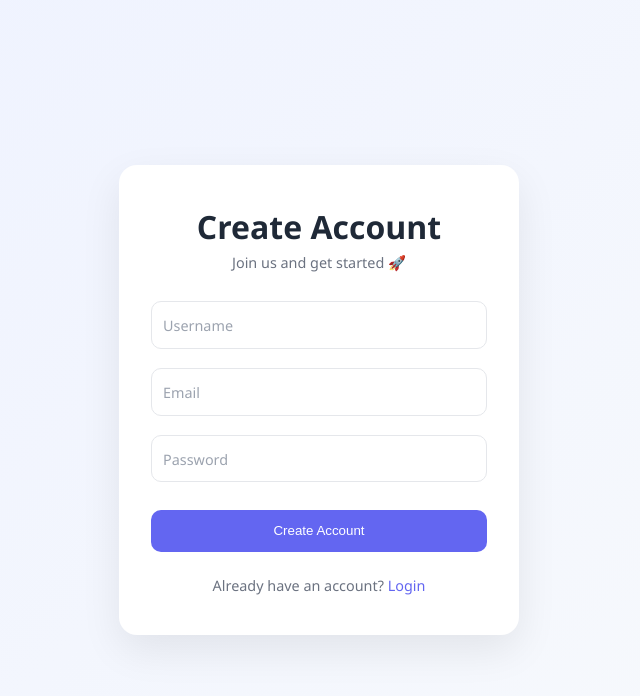
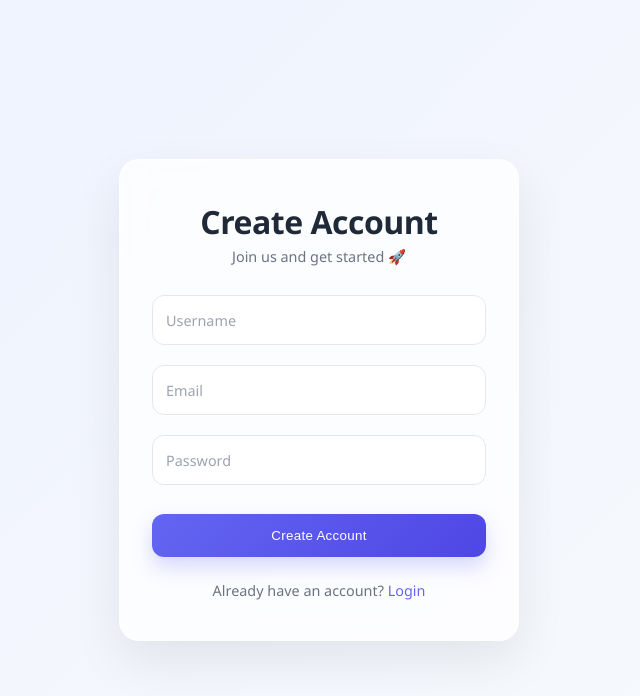
Before and after one commit to mr-saifu-a8/Instagram-Clone, a React app in the folder frontend/: page /register in a window 1280 px wide. Shown: the top 696 px of the page, without its empty margins (321-961 px from the left). Built offline with nearby package versions, Linux system fonts and the light colour scheme; the HTML template or start-up script is replaced by a standard one.

Commit message:
feat: enhance form styles with glassmorphism, improved input animations, and button effects

```diff
--- a/frontend/src/features/auth/style/form.scss
+++ b/frontend/src/features/auth/style/form.scss
@@ -1,4 +1,5 @@
 $primary: #6366f1;
+$primary-dark: #4f46e5;
 $bg: #f4f6fb;
 $text: #1f2937;
 $border: #e5e7eb;
@@ -8,23 +9,38 @@ $border: #e5e7eb;
   display: flex;
   justify-content: center;
   align-items: center;
+
+  // Gradient + subtle pattern feel
   background: linear-gradient(135deg, #eef2ff, #f8fafc);
   font-family: "Segoe UI", sans-serif;
 }
 
+// Glassmorphism Card
 .form-container {
   width: 100%;
   max-width: 400px;
   padding: 2.5rem 2rem;
-  background: white;
-  border-radius: 18px;
-  box-shadow: 0 15px 40px rgba(0, 0, 0, 0.08);
+
+  background: rgba(255, 255, 255, 0.75);
+  backdrop-filter: blur(12px);
+
+  border-radius: 20px;
+  border: 1px solid rgba(255, 255, 255, 0.4);
+
+  box-shadow:
+    0 20px 50px rgba(0, 0, 0, 0.08),
+    0 0 0 1px rgba(255, 255, 255, 0.4) inset;
+
   text-align: center;
+
+  // smooth entry animation
+  animation: fadeUp 0.5s ease;
 
   h1 {
     margin-bottom: 0.3rem;
     color: $text;
     font-weight: 600;
+    letter-spacing: -0.5px;
   }
 
   .subtitle {
@@ -36,66 +52,83 @@ $border: #e5e7eb;
   form {
     display: flex;
     flex-direction: column;
-    gap: 1.2rem;
+    gap: 1.3rem;
   }
 }
 
-// Floating Input
+// Floating Input Improved
 .input-group {
   position: relative;
 
   input {
     width: 100%;
-    padding: 0.9rem;
+    padding: 0.95rem;
     border: 1px solid $border;
-    border-radius: 10px;
+    border-radius: 12px;
     font-size: 0.95rem;
     outline: none;
-    background: transparent;
+    background: rgba(255, 255, 255, 0.9);
+
+    transition: all 0.25s ease;
+
+    &:hover {
+      border-color: #c7d2fe;
+    }
 
     &:focus {
       border-color: $primary;
-      box-shadow: 0 0 0 3px rgba(99, 102, 241, 0.15);
+      box-shadow: 0 0 0 4px rgba(99, 102, 241, 0.15);
     }
 
     &:focus + label,
     &:valid + label {
       top: -8px;
-      left: 10px;
-      font-size: 0.75rem;
+      left: 12px;
+      font-size: 0.72rem;
       background: white;
-      padding: 0 5px;
+      padding: 0 6px;
       color: $primary;
+      font-weight: 500;
     }
   }
 
   label {
     position: absolute;
     top: 50%;
-    left: 12px;
+    left: 14px;
     transform: translateY(-50%);
     font-size: 0.9rem;
     color: #9ca3af;
     pointer-events: none;
-    transition: 0.2s ease;
+    transition: 0.25s ease;
   }
 }
 
-// Button
+// Button (Premium)
 button {
   margin-top: 0.5rem;
-  padding: 0.85rem;
+  padding: 0.9rem;
   border: none;
-  border-radius: 10px;
-  background: $primary;
+  border-radius: 12px;
+
+  background: linear-gradient(135deg, $primary, $primary-dark);
   color: white;
   font-weight: 500;
+  letter-spacing: 0.3px;
+
   cursor: pointer;
-  transition: 0.2s;
+  transition: all 0.25s ease;
 
+  box-shadow: 0 10px 20px rgba(99, 102, 241, 0.25);
+
+  &:hover {
+    transform: translateY(-2px);
+    box-shadow: 0 15px 25px rgba(99, 102, 241, 0.35);
+  }
 
   &:active {
-    transform: scale(0.97);
+    transform: scale(0.96);
+    box-shadow: 0 5px 10px rgba(99, 102, 241, 0.2);
   }
 }
 
@@ -106,12 +139,37 @@ button {
   color: #6b7280;
 }
 
+// Link Styling
 .toggleAuthForm {
   color: $primary;
   font-weight: 500;
   text-decoration: none;
+  position: relative;
 
-  &:hover {
-    text-decoration: underline;
+  &::after {
+    content: "";
+    position: absolute;
+    width: 0%;
+    height: 2px;
+    bottom: -2px;
+    left: 0;
+    background: $primary;
+    transition: 0.3s;
+  }
+
+  &:hover::after {
+    width: 100%;
   }
 }
+
+// Animation
+@keyframes fadeUp {
+  from {
+    opacity: 0;
+    transform: translateY(25px);
+  }
+  to {
+    opacity: 1;
+    transform: translateY(0);
+  }
+}
```
